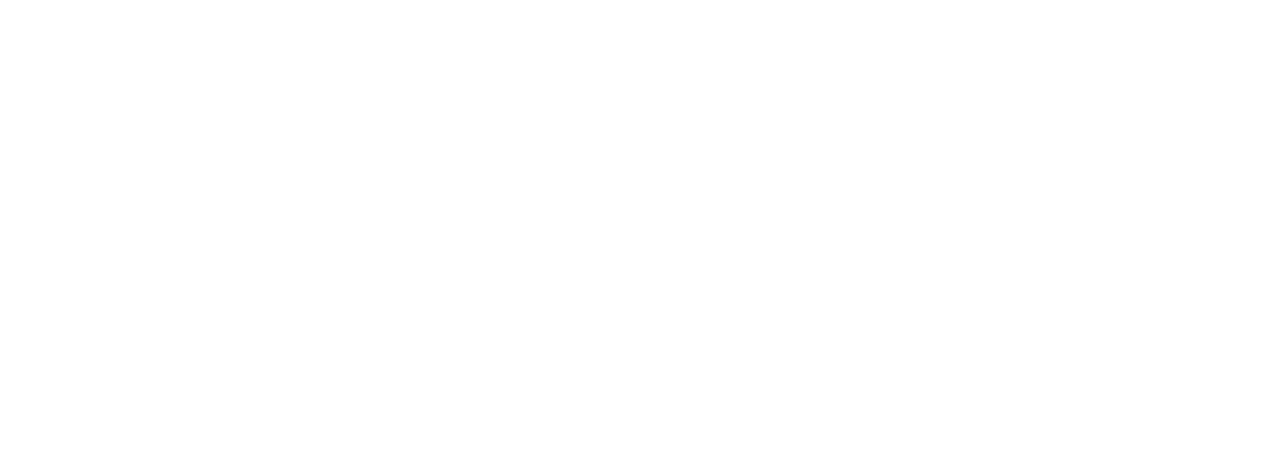
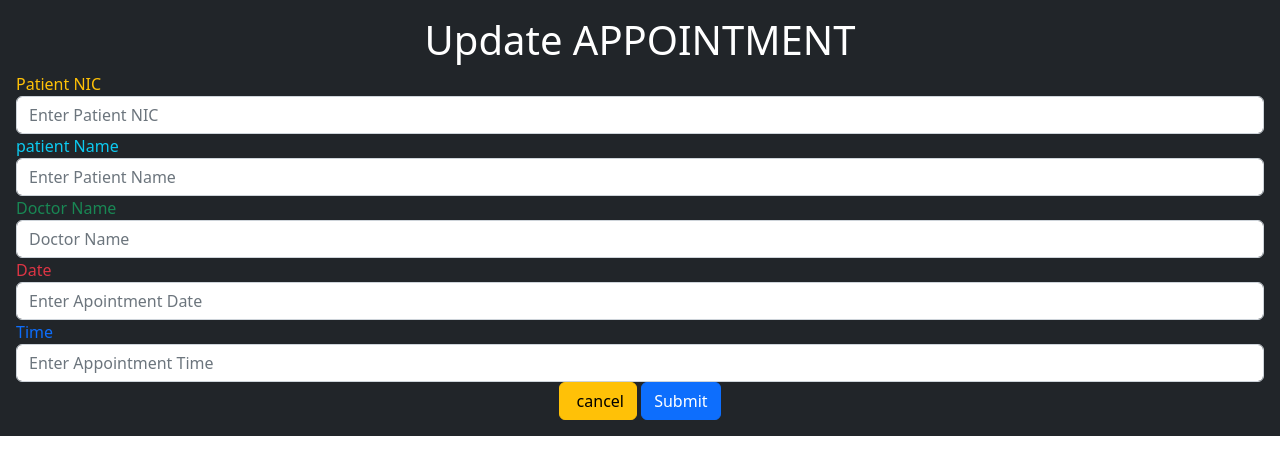
Before and after one commit to echoOIsuru/Y3S2-SPM-Front-End, a React (Create React App) app in the folder spm-front/: page /edit/1 in a window 1280 px wide. Before the commit this address had no page. Shown: the top 474 px of the page. Built offline with nearby package versions, Linux system fonts and the light colour scheme; no server answers.

Commit message:
appointment update ,delete,view 30

```diff
--- a/spm-front/src/App.js
+++ b/spm-front/src/App.js
@@ -1,7 +1,10 @@
 import { BrowserRouter,Routes,Route} from 'react-router-dom';
 import './App.css';
+import Appointment from './Pages/patient/appointmentDetails';
 
 import CreateAppointment from './Pages/patient/createAppointment';
+import EditStudent from './Pages/patient/editAppointment';
+
 
 function App() {
   return (
@@ -11,7 +14,8 @@
            <Routes>
 
                 <Route path="/add" element={<CreateAppointment/>}/>
-
+                <Route path="/appointments/" element={<Appointment/>}/>
+                <Route path="/edit/:id" element={<EditStudent/>}/>
           </Routes>
 
 
--- /dev/null
+++ b/spm-front/src/Pages/patient/appointmentDetails.jsx
@@ -0,0 +1,85 @@
+import React, { useState, useEffect } from "react";
+import axios from "axios";
+
+export default function Appointment(p) {
+  const [appointment, setAppointment] = useState([]);
+
+  function getAppointment() {
+    axios.get("http://localhost:8090/api/v1/appointment/23449").then((res) => {
+      console.log(res.data);
+      setAppointment(res.data)
+    })
+
+  }
+ function deleteAppointment(id) {
+    if (window.confirm('Are you sure do you whant to delete this Appointment?')) {
+      axios.delete("http://localhost:8090/api/v1/appointment/" +id).then((res) => {
+        alert("Success fully deleted");
+        getAppointment();
+      })
+    }
+  }
+
+
+  useEffect(() => {
+    getAppointment();
+  }, [])
+
+
+
+  return (
+
+
+    <div className="container">
+      <h1>Appointment Details</h1>
+      <br />
+      <table className="table ">
+        <thead className="table-dark">
+          <tr>
+
+            {/* <th >ID</th> */}
+            <th>Doctor </th>
+            <th>Appointment ID</th>
+            <th>Appointment Date</th>
+            <th>Appointment Time</th>
+            <th>status</th>
+            <th>Acction</th>
+
+          </tr>
+
+
+        </thead>
+
+        <tbody>
+          {appointment.map(val =>
+            <tr key={val._id}>
+
+              <td>{val. doctorName}</td>
+              <td>{val. AID}</td>
+              <td>{val. date}</td>
+              <td>{val. time}</td>
+              <td>{val. status}</td>
+
+              <td><a className="btn btn-warning" href={"/edit/" + val._id}>
+                <i className="fas fa-edit"></i>&nbsp;Edit
+
+              </a>
+                &nbsp;
+                <a className="btn btn-danger" onClick={() => deleteAppointment(val._id)}>
+                  <i className="far fa-trash"></i>&nbsp;Delete
+
+                </a>
+              </td>
+            </tr>
+          )}
+
+        </tbody>
+      </table>
+    </div>
+
+
+
+
+  )
+
+}
--- a/spm-front/src/Pages/patient/createAppointment.jsx
+++ b/spm-front/src/Pages/patient/createAppointment.jsx
@@ -1,4 +1,4 @@
-import React, { useState } from "react";
+import React, { useState, useEffect } from "react";
 import axios from "axios"
 import { useNavigate, useParams } from 'react-router-dom'
 
@@ -12,8 +12,10 @@
   const [date, setDate] = useState("");
   const [time, setTime] = useState("");
   const [status, setStatus] = useState("");
+  const [AID, setAID] = useState("");
+  const[ doctorName,setDoctorName]=useState("");
 
-  function sendData(e) {
+  function SendData(e) {
     e.preventDefault();
     if (window.confirm('Do you whant create Appointment?')) {
 
@@ -21,13 +23,18 @@
 
         patientNIC,
         patientName,
-        doctorID,
+        doctorID:"2",
         date,
         time,
         status:"pendding",
+        AID:"1",
+        doctorName:"kamal",
+      }
 
-      }
-      axios.post("//localhost:8090/api/v1/appointment/", newAppointment).then((res) => {
+
+
+
+      axios.post("http://localhost:8090/api/v1/appointment/", newAppointment).then((res) => {
         alert("APPOINTMENT Request SUCCESSFULL")
       }).catch((err) => {
         alert("err")
@@ -39,7 +46,7 @@
 
     <div>
 
-<br />   <br />
+  <br />   <br />
     <br />   <br />
 <nav className="navbar navbar-expand-lg navbar-light bg-light">
   <div className="container-fluid">
@@ -67,7 +74,7 @@
 </nav>
     <div className="p-3 mb-2 bg-dark text-white">
       <h1><center>CREATE APPOINTMENT</center></h1>
-      <form onSubmit={sendData}>
+      <form onSubmit={SendData}>
 
 
       <div className="text-warning" >
@@ -97,7 +104,7 @@
           <label for="nic">Doctor Name</label>
           <input type="text" className="form-control" id="nic" placeholder="Doctor Name"
             onChange={(e) => {
-              setDoctorID(e.target.value);
+              setDoctorName(e.target.value);
             }} required={true}/>
 
         </div>
--- /dev/null
+++ b/spm-front/src/Pages/patient/editAppointment.jsx
@@ -0,0 +1,137 @@
+import React, { useState, useEffect } from "react";
+import { useNavigate, useParams } from 'react-router-dom'
+import axios from "axios"
+
+
+export default function EditStudent() {
+
+const {id}=useParams();
+    const [patientNIC, setPatientNIC] = useState("");
+    const [patientName,setPatientName] = useState("");
+    const [doctorID, setDoctorID] = useState("");
+    const [date, setDate] = useState("");
+    const [time, setTime] = useState("");
+    const [status, setStatus] = useState("");
+    const [AID, setAID] = useState("");
+    const[ doctorName,setDoctorName]=useState("");
+  const navigate = useNavigate();
+
+  useEffect(() => {
+    axios.get("http://localhost:8090/api/v1/appointment/byid/" +id).then((res) => {
+        console.log("gg wp",res.data.patientNIC)
+     setPatientNIC(res.data.patientNIC)
+      setPatientName(res.data.patientName)
+      setDoctorID(res.data.doctorID)
+      setDate(res.data.date)
+      setTime(res.data.time)
+      setStatus(res.data.status)
+      setAID(res.data.AID)
+      setDoctorName(res.data.doctorName)
+    })
+  }, [])
+
+
+  function SendData(e) {
+    e.preventDefault();
+    if (window.confirm('Are you sure you wish to update this student?')) {
+
+      const newAppointment = {
+
+
+        patientNIC,
+        patientName,
+        doctorID ,
+        date,
+        time,
+        status,
+        AID,
+        doctorName,
+
+
+      }
+      axios.put("http://localhost:8090/api/v1/appointment/update/" +id, newAppointment).then((res) => {
+        alert(res.data.status);
+        navigate("/");
+      }).catch((err) => {
+        alert("update succesfull")
+      })
+    }
+  }
+
+  return (
+    <div className="p-3 mb-2 bg-dark text-white">
+    <h1><center>Update APPOINTMENT</center></h1>
+    <form onSubmit={SendData}>
+
+
+    <div className="text-warning" >
+        <label for="name">Patient NIC</label>
+        <input type="text" className="form-control"  id="name" placeholder="Enter Patient NIC"
+          onChange={(e) => {
+
+            setPatientNIC(e.target.value);
+          }}required={true} />
+      </div>
+
+
+      <div className="text-info">
+        <label for="age">patient Name</label>
+
+        <input type="text" className="form-control" id="age" placeholder="Enter Patient Name"
+          onChange={(e) => {
+
+            setPatientName(e.target.value);
+          }}
+
+          required={true}/>
+      </div>
+
+      <div className="text-success">
+
+        <label for="nic">Doctor Name</label>
+        <input value={doctorName} type="text" className="form-control" id="nic" placeholder="Doctor Name"
+          onChange={(e) => {
+            setDoctorName(e.target.value);
+          }} required={true}/>
+
+      </div>
+
+
+      <div className="text-danger">
+        <label for="gender">Date</label>
+        <input type="text" className="form-control" id="gender" placeholder="Enter Apointment Date"
+          onChange={(e) => {
+            setDate(e.target.value);
+          }} required={true}/>
+
+      </div>
+
+      <div className="text-primary">
+        <label for="email">Time</label>
+        <input type="text" className="form-control" id="email" placeholder="Enter Appointment Time"
+          onChange={(e) => {
+            setTime(e.target.value);
+          }} required={true} />
+
+      </div>
+
+
+
+
+
+     <center>
+      <a className="btn btn-warning" href={"/home"}>
+              <i className="fas fa-edit"></i>&nbsp;cancel
+     </a>
+     &nbsp;
+     <button type="submit" className="btn btn-primary">Submit</button>
+
+     </center>
+    </form>
+
+  </div>
+
+
+)
+
+}
```
